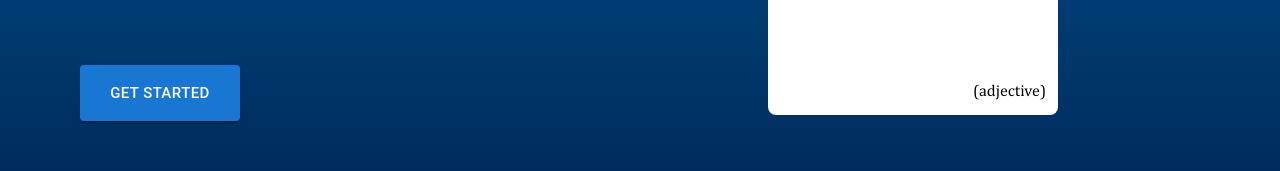
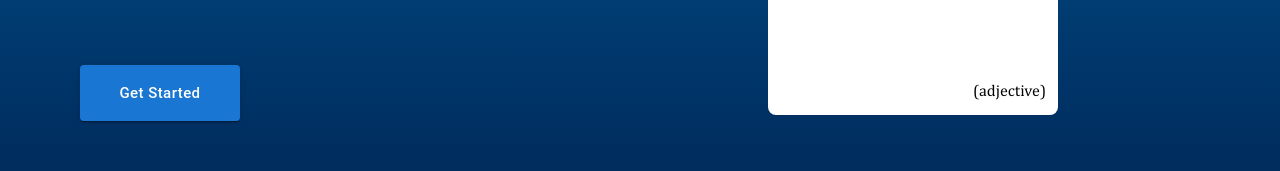
Before and after one commit to GGomez11/nextjs-word-front-end, a Next.js app: page / in a window 1280 px wide. Shown: the part 500-671 px from the top of the page. Built offline with nearby package versions, Linux system fonts and the light colour scheme; no server answers.

Commit message:
style: add important

```diff
--- a/src/app/globals.css
+++ b/src/app/globals.css
@@ -50,5 +50,5 @@ body {
   opacity: 1;
 }
 .parent-capitalize {
-  text-transform: capitalize;
+  text-transform: capitalize !important;
 }
```
